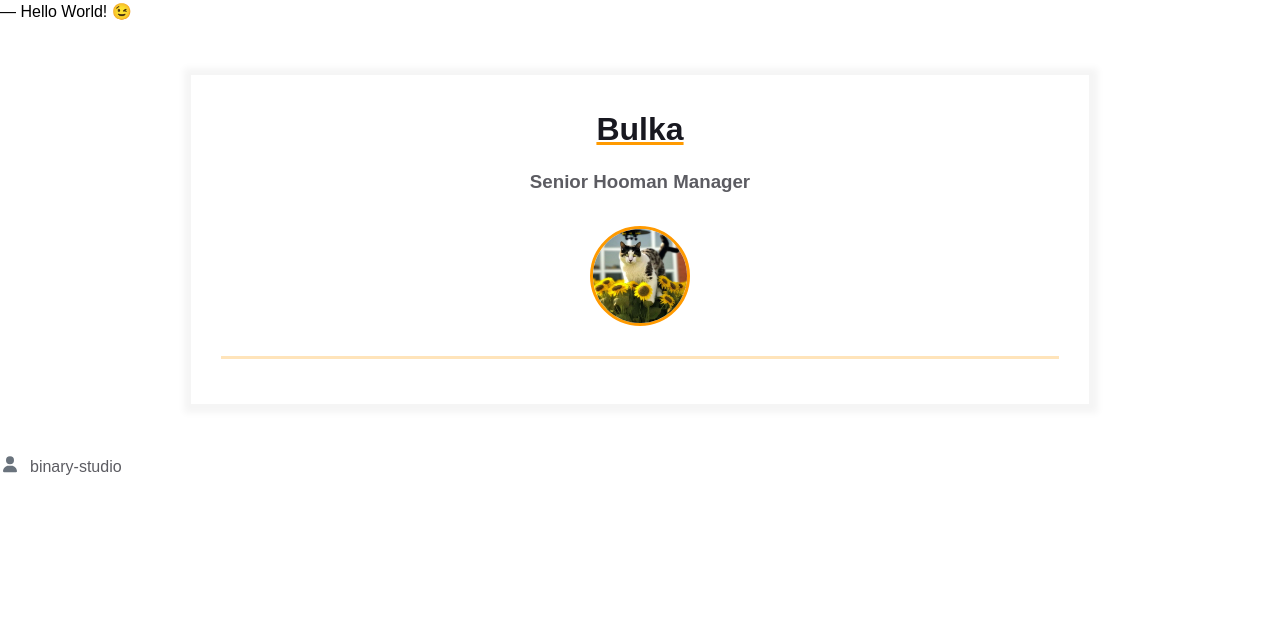
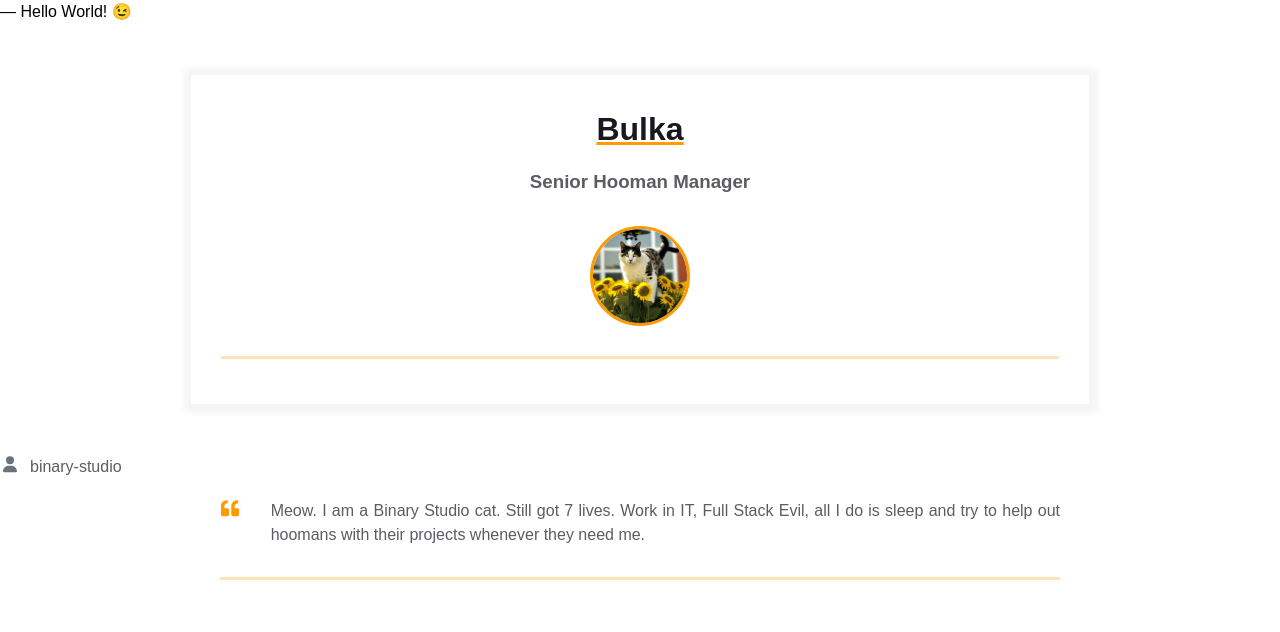
Before and after one commit to BenjaminValdes/homepage, a plain HTML site: page index.html in a window 1280 px wide. Drawn offline with Linux system fonts and the light colour scheme.

Commit message:
resume block added

```diff
--- a/index.html
+++ b/index.html
@@ -46,7 +46,26 @@
       </div>
       <span>binary-studio</span>
     </a>
+
+    <div class="container">
+      <div class="resume__block">
+        <div class="intro">
+          <div class="intro__icon-wrapper">
+            <svg class="intro__icon" xmlns="http://www.w3.org/2000/svg" viewBox="0 0 512 512">
+              <path
+                d="M464 256h-80v-64c0-35.3 28.7-64 64-64h8c13.3 0 24-10.7
+                24-24V56c0-13.3-10.7-24-24-24h-8c-88.4 0-160 71.6-160 160v240c0
+                26.5 21.5 48 48 48h128c26.5 0 48-21.5
+                48-48V304c0-26.5-21.5-48-48-48zm-288 0H96v-64c0-35.3 28.7-64
+                64-64h8c13.3 0 24-10.7 24-24V56c0-13.3-10.7-24-24-24h-8C71.6 32 0
+                103.6 0 192v240c0 26.5 21.5 48 48 48h128c26.5 0
+                48-21.5 48-48V304c0-26.5-21.5-48-48-48z"
+              ></path>
+            </svg>
+          </div>
+          <p class="intro_text">Meow. I am a Binary Studio cat. Still got 7 lives. Work in IT, Full Stack Evil, all I do is sleep and try to help out hoomans with their projects whenever they need me.</p>
+        </div>
+      </div>
+    </div>
   </main>
 </html>
-
-<svg xmlns=/></svg>
```
